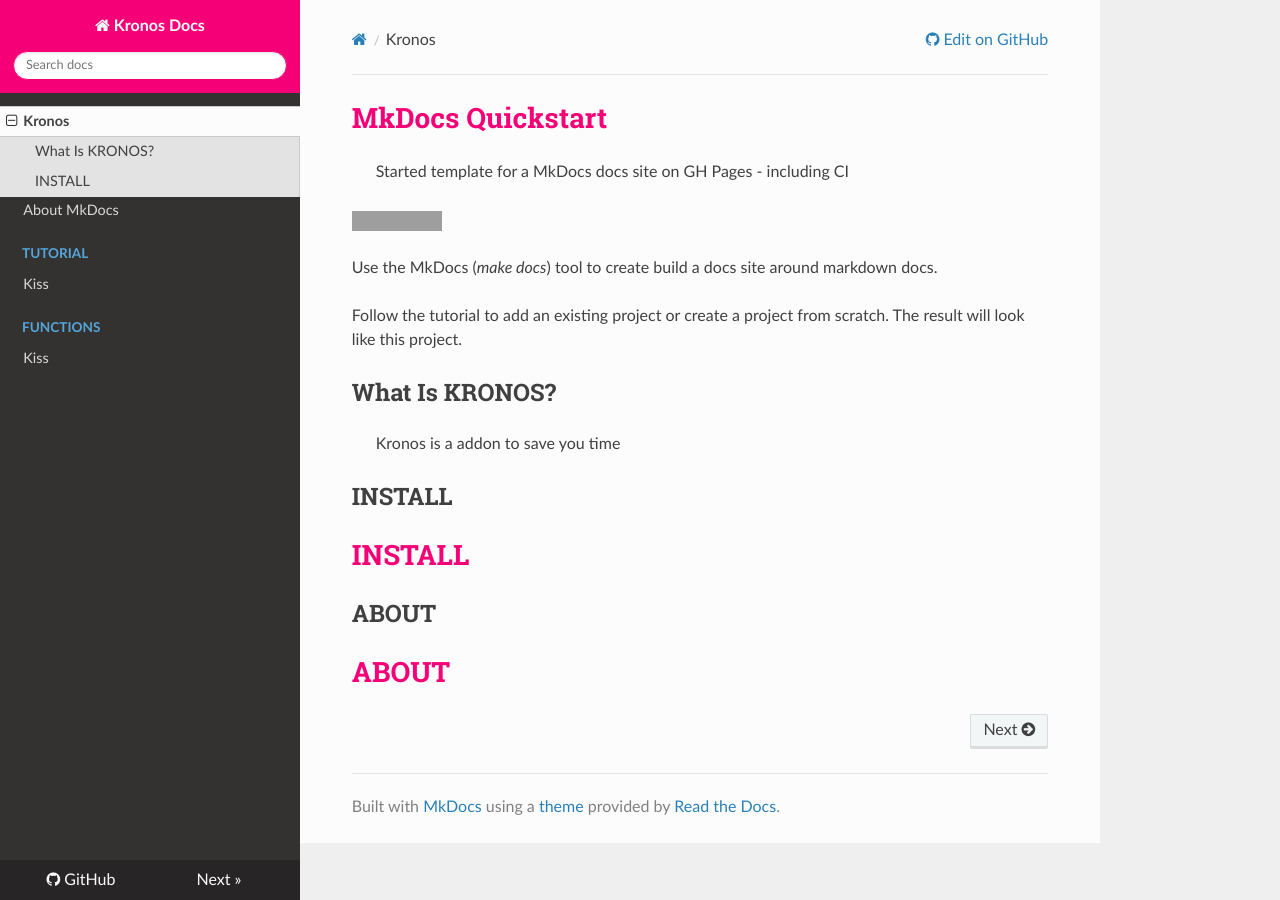
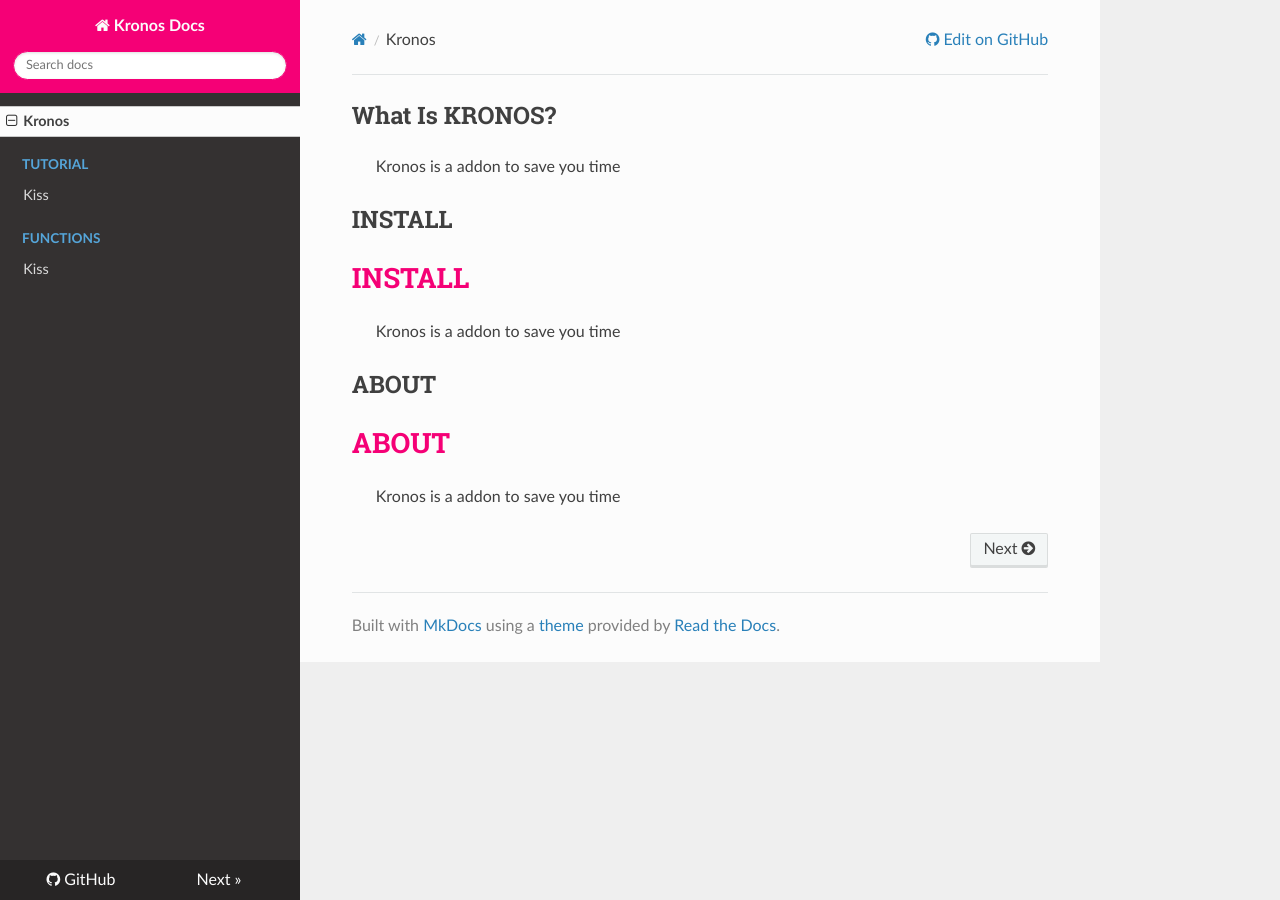
Before and after one commit to CGLIFE7/KronosDocs, an MkDocs documentation site: the page built from docs/docs/index.md, in a window 1280 px wide. Built offline with MkDocs 1.6.1, drawn with Linux system fonts in a browser that asks for light colours; nearby versions of some CDN libraries; grey boxes are pictures that could not be loaded.

Commit message:
Removing rubbish 2

```diff
--- a/docs/docs/index.md
+++ b/docs/docs/index.md
@@ -1,18 +1,15 @@
-# MkDocs Quickstart
->  Started template for a MkDocs docs site on GH Pages - including CI
 
-[![Repo stars](https://img.shields.io/github/stars/MichaelCurrin/mkdocs-quickstart?style=social)](https://github.com/MichaelCurrin/mkdocs-quickstart)
 
-Use the MkDocs (_make docs_) tool to create build a docs site around markdown docs.
-
-Follow the tutorial to add an existing project or create a project from scratch. The result will look like this project.
 
 
 ## What Is KRONOS?
 > Kronos is a addon to save you time
 
 ## INSTALL
+
 # INSTALL
+> Kronos is a addon to save you time
+## ABOUT
 
-## ABOUT
 # ABOUT
+> Kronos is a addon to save you time
--- a/docs/mkdocs.yml
+++ b/docs/mkdocs.yml
@@ -14,7 +14,7 @@
 extra_css: [extra.css]
 nav:
   - Kronos: index.md
-  - About MkDocs: about-mkdocs.md
+
   - Tutorial:
       - Kiss: tutorial/kiss.md
   - Functions:
```
